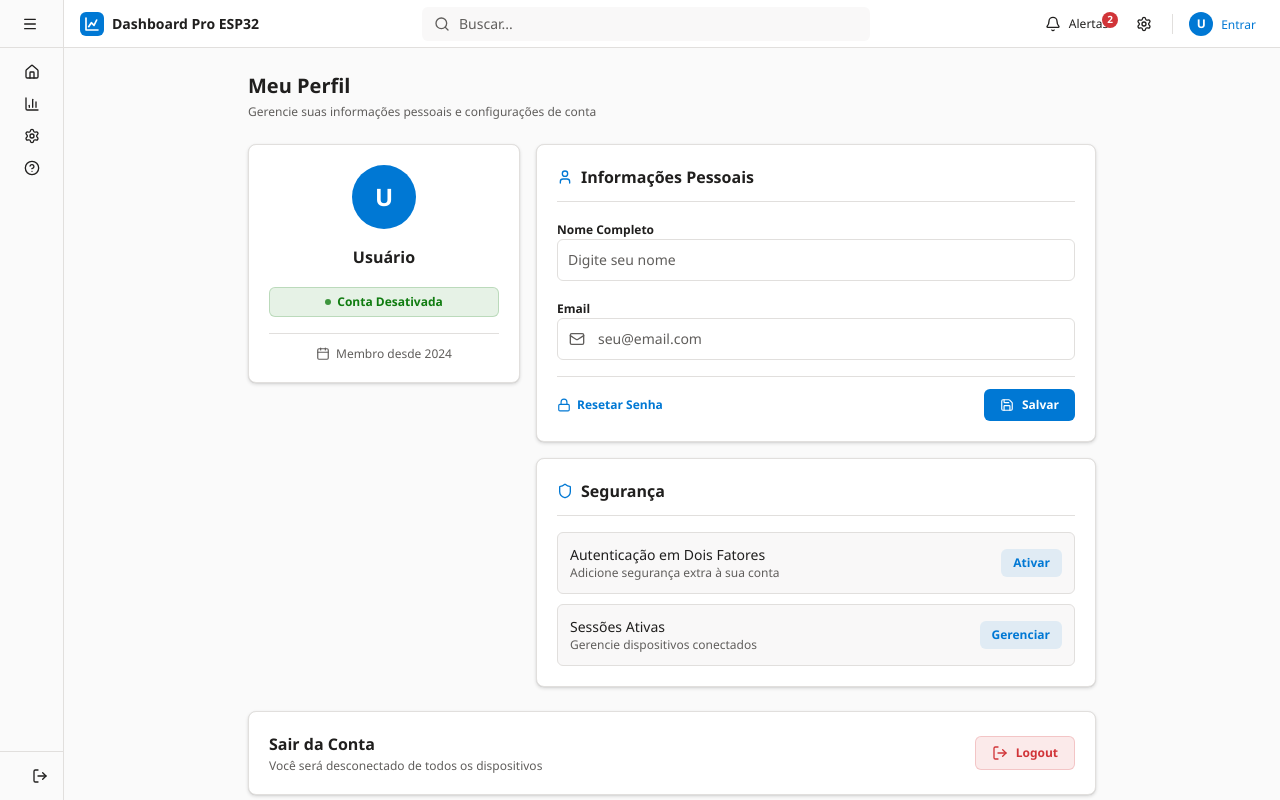
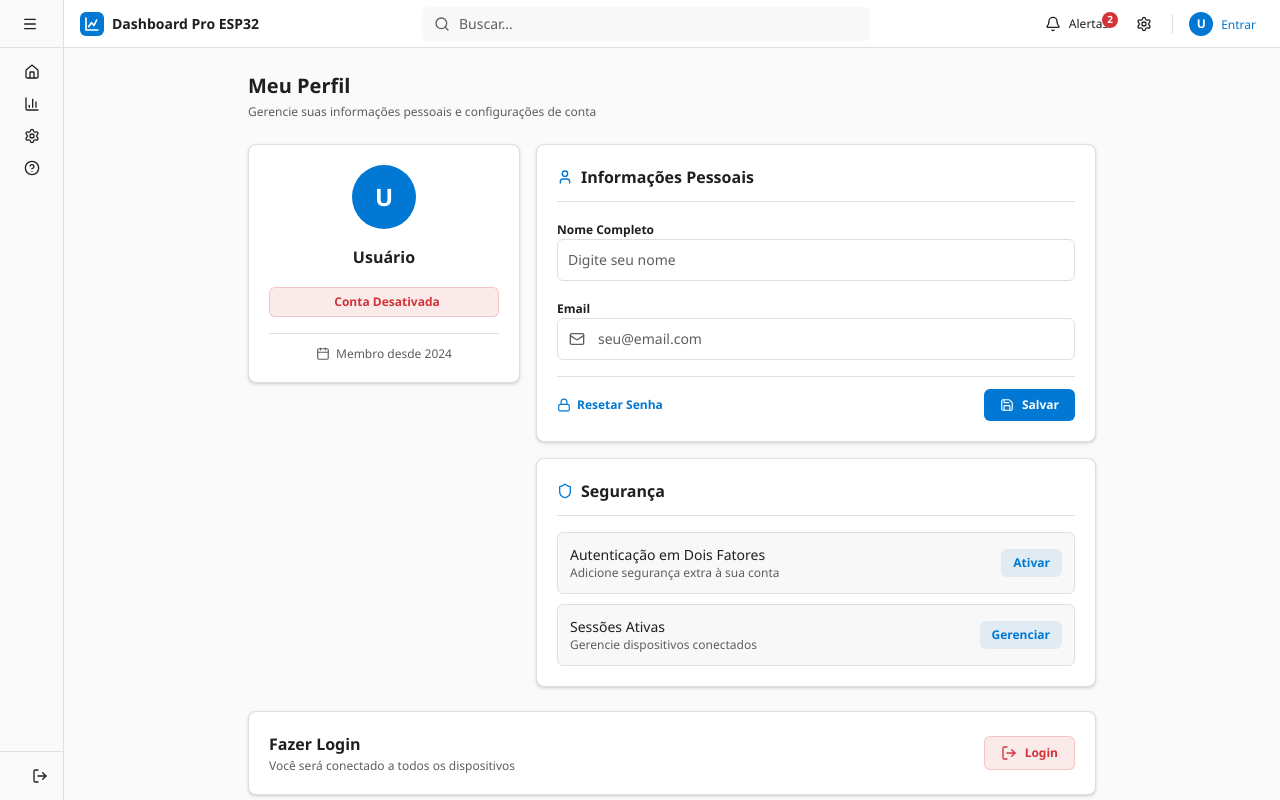
Before and after one commit to Kobayashi24730/dashboard-pro-para-esp32, a Next.js app in the folder src/: page /account/profile in a window 1280 px wide. Built offline with nearby package versions, Linux system fonts and the light colour scheme; no server answers.

Commit message:
Correções em textos da sessao de login

```diff
--- a/src/app/account/profile/page.tsx
+++ b/src/app/account/profile/page.tsx
@@ -53,9 +53,9 @@ export default function Profile() {
                             <h2 className="text-subtitle">{name || 'Usuário'}</h2>
                             <p className="text-caption mt-0.5">{email}</p>
                         </div>
-                        <div className="w-full px-3 py-1.5 rounded-md bg-success/10 border border-success/20">
-                            <p className="text-xs font-semibold text-success flex items-center justify-center gap-1.5">
-                                <span className="w-1.5 h-1.5 rounded-full bg-success animate-pulse-soft" />
+                        <div className={`w-full px-3 py-1.5 rounded-md border ${email ? `bg-success/10 border-success/20` : `bg-error/10 border-error/20` }`}>
+                            <p className={`text-xs font-semibold ${email ? 'text-success' : 'text-error'} flex items-center justify-center gap-1.5`}>
+                                <span className={`w - 1.5 h-1.5 rounded-full ${email ? 'bg-success' : 'bg-error'} animate-pulse-soft`} />
                                 {email ? 'Conta Ativa' : 'Conta Desativada'}
                             </p>
                         </div>
@@ -155,9 +155,9 @@ export default function Profile() {
             {/* Logout */}
             <div className="fluent-card p-5 flex items-center justify-between">
                 <div>
-                    <h3 className="text-subtitle">Sair da Conta</h3>
+                    <h3 className="text-subtitle">{email ? "Sair da Conta" : "Fazer Login"}</h3>
                     <p className="text-xs text-muted-foreground mt-0.5">
-                        Você será desconectado de todos os dispositivos
+                        {email ? "Você será desconectado de todos os dispositivos" : "Você será conectado a todos os dispositivos"}
                     </p>
                 </div>
                 <button
@@ -165,7 +165,7 @@ export default function Profile() {
                     className="flex items-center gap-2 px-4 py-2 rounded-md bg-error/10 text-error border border-error/20 text-xs font-semibold hover:bg-error hover:text-error-foreground transition-colors"
                 >
                     <LogOut className="w-4 h-4" />
-                    Logout
+                    {email ? "Logout" : "Login"}
                 </button>
             </div>
         </div>
```
